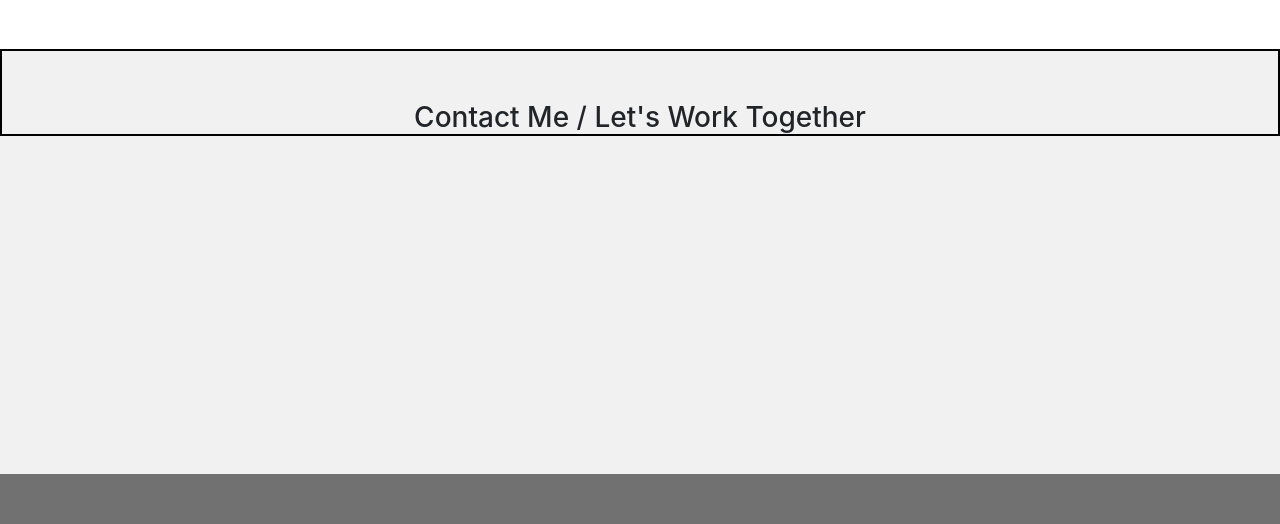
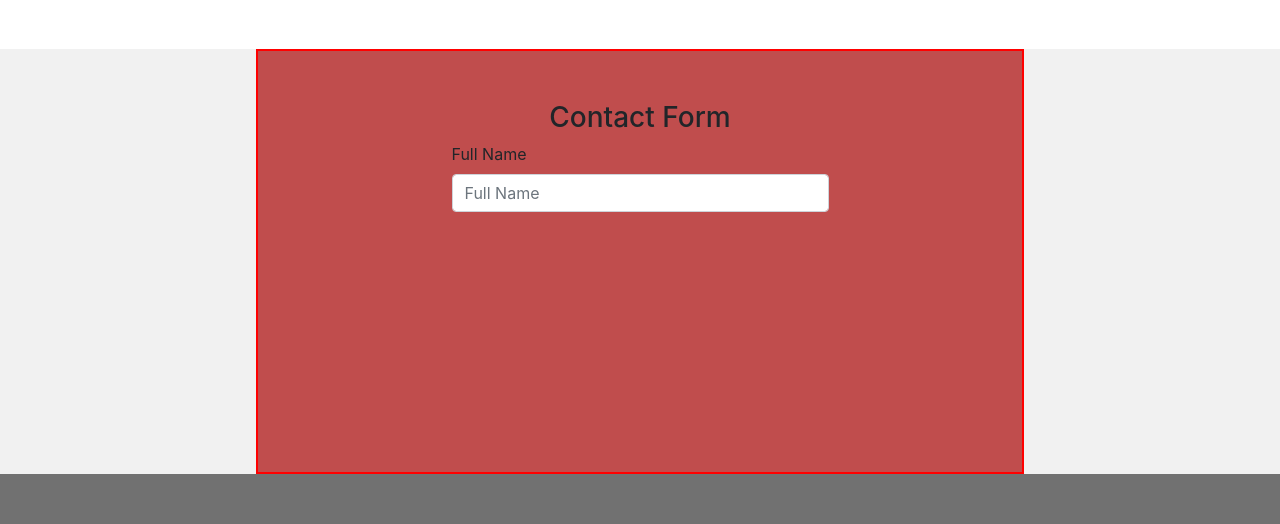
Before and after one commit to CleverOscar/Portfolio, a React (Create React App) app: page / in a window 1280 px wide. Shown: the part 1399-1923 px from the top of the page. Built offline with nearby package versions, Linux system fonts and the light colour scheme.

Commit message:
Form Rendering

```diff
--- /dev/null
+++ b/src/views/Footer/Contact/Contact.js
@@ -0,0 +1,27 @@
+import React from 'react';
+
+import {Row, Col, Form, Button, FormGroup, Label, Input} from 'reactstrap';
+
+import {} from 'reactstrap';
+
+const ContactForm =  (props) => (
+    <div className="contact_form">
+        <h3 className="contact_header">Contact Form</h3>
+
+        <Form>
+            <Row form>
+                <Col md={3} />
+                <Col md={6}>
+                    <FormGroup>
+                        <Label>Full Name</Label>
+                        <Input placeholder="Full Name"/>
+                    </FormGroup>
+                </Col>
+                <Col md={3} />
+            </Row>
+        </Form>
+
+    </div>
+)
+
+export default ContactForm;
--- a/src/views/Footer/Footer.css
+++ b/src/views/Footer/Footer.css
@@ -14,8 +14,15 @@
     background-color: #717171;
 }
 
-.footer_header {
+.contact_header {
     text-align: center;
-    border: 2px solid black;
     padding-top: 50px;
 }
+
+.contact_form {
+    border: 2px solid red;
+    width: 60%;
+    margin: 0 auto;
+    background-color: rgb(192, 77, 77);
+    height: 100%;
+}
--- a/src/views/Footer/Footer.js
+++ b/src/views/Footer/Footer.js
@@ -1,10 +1,12 @@
 import React from 'react';
 import './Footer.css';
+
+import ContactForm from './Contact/Contact.js'
 
 const Footer = (props) => (
     <div className='footer_component'>
         <div className="upperFooter">
-            <h3 className="footer_header">Contact Me / Let's Work Together</h3>
+            <ContactForm />
         </div>
         <div className="bottomFooter">
 
```
